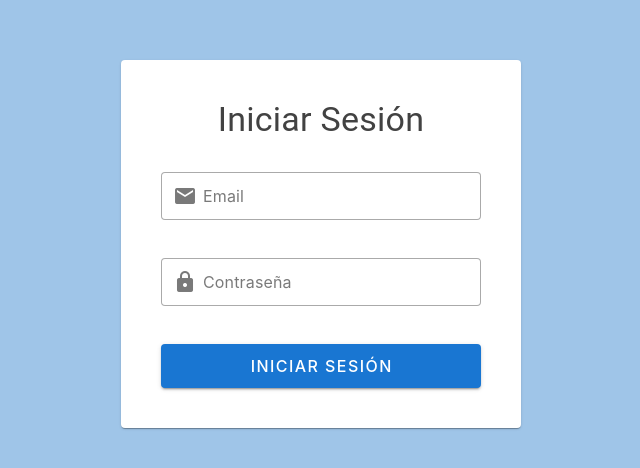
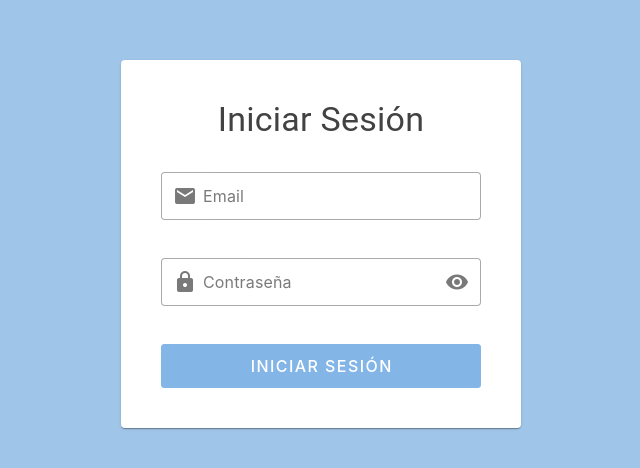
Before and after one commit to carlostellodev/Visitor-Registration, a Vue app in the folder frontend/: page /login in a window 1280 px wide. Shown: the part 156-624 px from the top of the page, without its empty margins (319-959 px from the left). Built offline with nearby package versions, Linux system fonts and the light colour scheme; no server answers.

Commit message:
reforced security

```diff
--- a/frontend/src/views/Login.vue
+++ b/frontend/src/views/Login.vue
@@ -4,15 +4,19 @@
             <v-card-text class="pa-10">
                 <h1 class="text-h4 text-center text-grey-darken-3 mb-8">Iniciar Sesión</h1>
 
-                <v-form @submit.prevent="handleLogin">
+                <v-form ref="formRef" @submit.prevent="handleLogin">
                     <v-text-field v-model="form.email" label="Email" type="email" placeholder="tu@email.com"
-                        variant="outlined" density="comfortable" prepend-inner-icon="mdi-email" required
-                        :disabled="authStore.loading || authStore.isRateLimited" class="mb-4">
+                        variant="outlined" density="comfortable" prepend-inner-icon="mdi-email" :rules="emailRules"
+                        :disabled="authStore.loading || authStore.isRateLimited" autocomplete="email" maxlength="100"
+                        required class="mb-4">
                     </v-text-field>
 
-                    <v-text-field v-model="form.password" label="Contraseña" type="password" placeholder="••••••••"
-                        variant="outlined" density="comfortable" prepend-inner-icon="mdi-lock" required
-                        :disabled="authStore.loading || authStore.isRateLimited" class="mb-4">
+                    <v-text-field v-model="form.password" label="Contraseña" :type="showPassword ? 'text' : 'password'"
+                        placeholder="••••••••" variant="outlined" density="comfortable" prepend-inner-icon="mdi-lock"
+                        :append-inner-icon="showPassword ? 'mdi-eye-off' : 'mdi-eye'"
+                        @click:append-inner="showPassword = !showPassword" :rules="passwordRules"
+                        :disabled="authStore.loading || authStore.isRateLimited" autocomplete="current-password"
+                        maxlength="128" required class="mb-4">
                     </v-text-field>
 
                     <!-- Alerta de Rate Limiting -->
@@ -41,7 +45,8 @@
                     </v-alert>
 
                     <v-btn type="submit" :loading="authStore.loading"
-                        :disabled="authStore.loading || authStore.isRateLimited" color="primary" block size="large">
+                        :disabled="authStore.loading || authStore.isRateLimited || !isFormValid" color="primary" block
+                        size="large">
                         <span v-if="authStore.isRateLimited">Cuenta bloqueada</span>
                         <span v-else>{{ authStore.loading ? 'Cargando...' : 'Iniciar Sesión' }}</span>
                     </v-btn>
@@ -59,12 +64,14 @@
 </template>
 
 <script setup>
-import { ref, onMounted, onUnmounted, watch } from 'vue'
+import { ref, computed, onMounted, onUnmounted, watch } from 'vue'
 import { useRouter } from 'vue-router'
 import { useAuthStore } from '@/stores/authStore'
 
 const router = useRouter()
 const authStore = useAuthStore()
+const formRef = ref(null)
+const showPassword = ref(false)
 
 const form = ref({
     email: '',
@@ -73,6 +80,48 @@ const form = ref({
 
 const remainingTime = ref('')
 let countdownInterval = null
+
+// Reglas de validación para email
+const emailRules = [
+    v => !!v || 'El email es requerido',
+    v => /.+@.+\..+/.test(v) || 'Email inválido',
+    v => v.length <= 100 || 'Email demasiado largo',
+    v => !/[<>\"'%;()&+]/.test(v) || 'Caracteres no permitidos en email'
+]
+
+// Reglas de validación para contraseña
+const passwordRules = [
+    v => !!v || 'La contraseña es requerida',
+    v => v.length >= 6 || 'Mínimo 6 caracteres',
+    v => v.length <= 128 || 'Contraseña demasiado larga',
+    v => !/[<>\"'%;()&]/.test(v) || 'Caracteres no permitidos'
+]
+
+// Validar si el formulario es válido
+const isFormValid = computed(() => {
+    if (!form.value.email || !form.value.password) return false
+
+    const emailValid = emailRules.every(rule => {
+        const result = rule(form.value.email)
+        return result === true
+    })
+
+    const passwordValid = passwordRules.every(rule => {
+        const result = rule(form.value.password)
+        return result === true
+    })
+
+    return emailValid && passwordValid
+})
+
+// Sanitizar input - remover caracteres peligrosos
+const sanitizeInput = (input) => {
+    if (!input) return ''
+    return input
+        .trim()
+        .replace(/[<>\"'%;()&+]/g, '') // Remover caracteres peligrosos
+        .slice(0, 200) // Limitar longitud máxima
+}
 
 // Calcular tiempo restante del bloqueo
 const updateCountdown = () => {
@@ -125,19 +174,30 @@ onUnmounted(() => {
 })
 
 const handleLogin = async () => {
+    // Validar formulario antes de enviar
+    const { valid } = await formRef.value.validate()
+    if (!valid) return
+
     try {
-        authStore.clearError();
-        const result = await authStore.login(form.value);
+        authStore.clearError()
+
+        // Sanitizar inputs antes de enviar
+        const sanitizedData = {
+            email: sanitizeInput(form.value.email),
+            password: form.value.password.trim() // No sanitizar password, solo trim
+        }
+
+        const result = await authStore.login(sanitizedData)
 
         // Redirigir a home con el slug del tenant
-        const tenantSlug = result.user?.tenant?.slug;
+        const tenantSlug = result.user?.tenant?.slug
         if (tenantSlug) {
-            router.push(`/home/${tenantSlug}`);
+            router.push(`/home/${tenantSlug}`)
         } else {
-            router.push('/home');
+            router.push('/home')
         }
     } catch (error) {
-        console.error('Error en login:', error);
+        console.error('Error en login:', error)
     }
 }
 </script>
```
Also changed, not shown: 1 other file (tests, documents, lock files or other folders).
